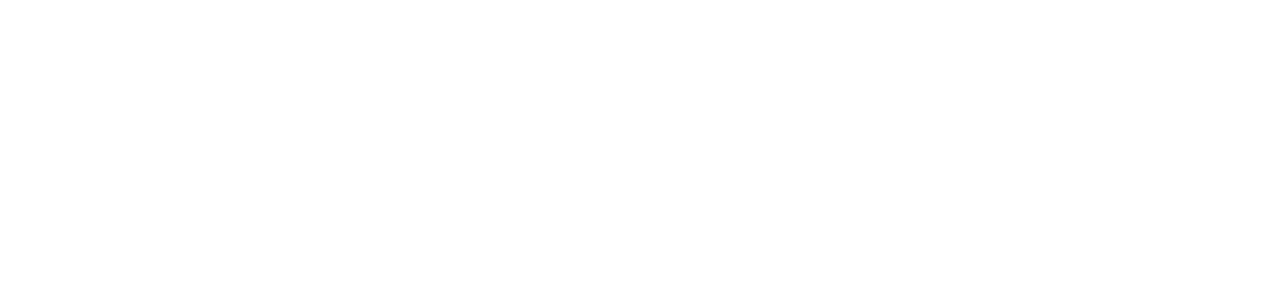
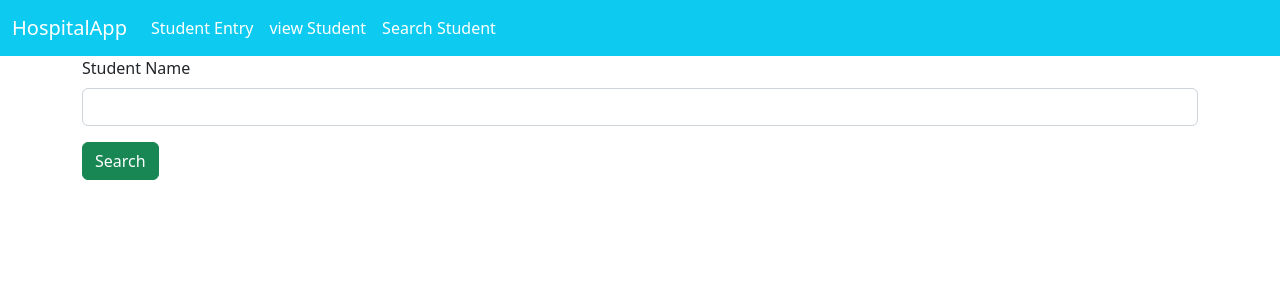
Before and after one commit to Amirthamlalas/studentAngular, an Angular app: page /search in a window 1280 px wide. Before the commit this address led to /. Shown: the top 300 px of the page. Built offline with nearby package versions, Linux system fonts and the light colour scheme.

Commit message:
added delete

```diff
--- a/src/app/api.service.ts
+++ b/src/app/api.service.ts
@@ -15,4 +15,13 @@
   addStudent=(dataToSend:any)=>{
     return this.http.post("http://localhost:8080/add",dataToSend)
   }
+
+  searchStudent=(dataToSend:any)=>{
+    return this.http.post("http://localhost:8080/search",dataToSend)
+
+  }
+  deleteStudent=(dataToSend:any)=>{
+    return this.http.post("http://localhost:8080/delete",dataToSend)
+
+  }
 }
--- a/src/app/navbar/navbar.component.html
+++ b/src/app/navbar/navbar.component.html
@@ -12,6 +12,9 @@
           <li class="nav-item">
             <a class="nav-link active" aria-current="page" routerLink="/view">view Student</a>
           </li>
+          <li class="nav-item">
+            <a class="nav-link active" aria-current="page" routerLink="/search">Search Student</a>
+          </li>
 
         </ul>
       </div>
--- /dev/null
+++ b/src/app/search-student/search-student.component.html
@@ -0,0 +1,40 @@
+<app-navbar></app-navbar>
+<div class="container">
+    <div class="row">
+        <div class="col col-12 col-sm-12 col-md-12 col-lg-12 col-xl-12 col-xxl-12">
+            <div class="row g-3">
+                <div class="col col-12 col-sm-12 col-md-12 col-lg-12 col-xl-12 col-xxl-12">
+                    <label for="" class="form-label">Student Name</label>
+                    <input name="name" [(ngModel)]="name" type="text" class="form-control">
+                </div>
+                <div class="col col-12 col-sm-12 col-md-12 col-lg-12 col-xl-12 col-xxl-12">
+                    <button (click)="readValue()" class="btn btn-success">Search</button> </div>
+            </div>
+        </div>
+    </div>
+
+    <div class="row g-3" *ngFor ="let i of SearchData">
+        <div class="col col-12 col-sm-12 col-md-6 col-lg-6 col-xl-6 col-xxl-6">
+            <label for="" class="form-label">Student Name</label>
+            <input type="text" class="form-control" value="{{i.name}}">
+        </div>
+        <div class="col col-12 col-sm-12 col-md-6 col-lg-6 col-xl-6 col-xxl-6">
+            <label for="" class="form-label">Addmission No</label>
+            <input type="text" class="form-control" value="{{i.admno}}">
+        </div>
+        <div class="col col-12 col-sm-12 col-md-6 col-lg-6 col-xl-6 col-xxl-6">
+            <label for="" class="form-label">Roll Number</label>
+            <input type="text" class="form-control" value="{{i.rollno}}">
+        </div>
+        <div class="col col-12 col-sm-12 col-md-6 col-lg-6 col-xl-6 col-xxl-6">
+            <label for="" class="form-label">College</label>
+            <input type="text" class="form-control" value="{{i.college}}">
+        </div>
+
+
+        <div class="col col-12 col-sm-12 col-md-6 col-lg-6 col-xl-6 col-xxl-6">
+            <button (click)="deleteBtnClick(i.id)" class="btn btn-danger">Delete</button>
+        </div>
+
+    </div>
+</div>
--- /dev/null
+++ b/src/app/search-student/search-student.component.ts
@@ -0,0 +1,46 @@
+import { Component } from '@angular/core';
+import { ApiService } from '../api.service';
+
+@Component({
+  selector: 'app-search-student',
+  templateUrl: './search-student.component.html',
+  styleUrls: ['./search-student.component.css']
+})
+export class SearchStudentComponent {
+
+  constructor(private api:ApiService){}
+  name=""
+
+  SearchData:any=[]
+readValue=()=>{
+  let data:any={
+    "name":this.name
+
+}
+console.log(data)
+this.api.searchStudent(data).subscribe(
+  (response:any)=>{
+    this.SearchData=response;
+  }
+)
+}
+
+deleteBtnClick =(id:any)=>
+{
+  let data:any={"id":id}
+  this.api.deleteStudent(data).subscribe(
+    (response:any)=>{
+      console.log(response)
+      if (response.status=="success") {
+        alert("Deleted")
+
+      } else {
+        alert("Something went wrong")
+      }
+    }
+  )
+}
+
+
+
+}
```
Also changed, not shown: src/app/app.module.ts (+7 -1 lines), src/app/search-student/search-student.component.css (added).
